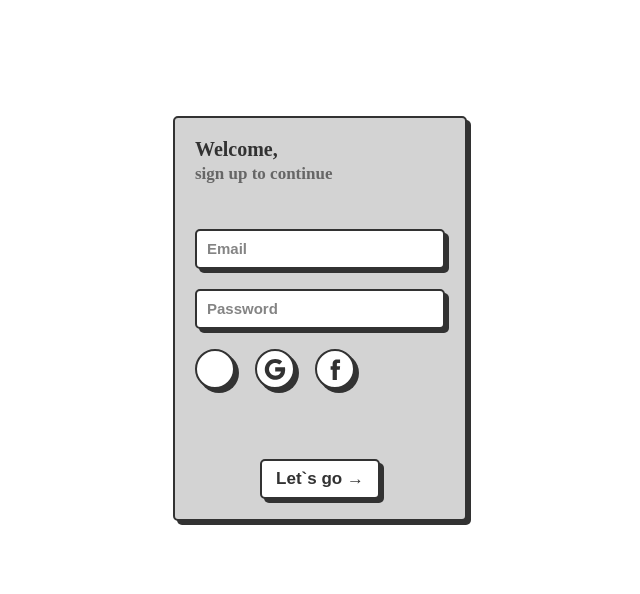
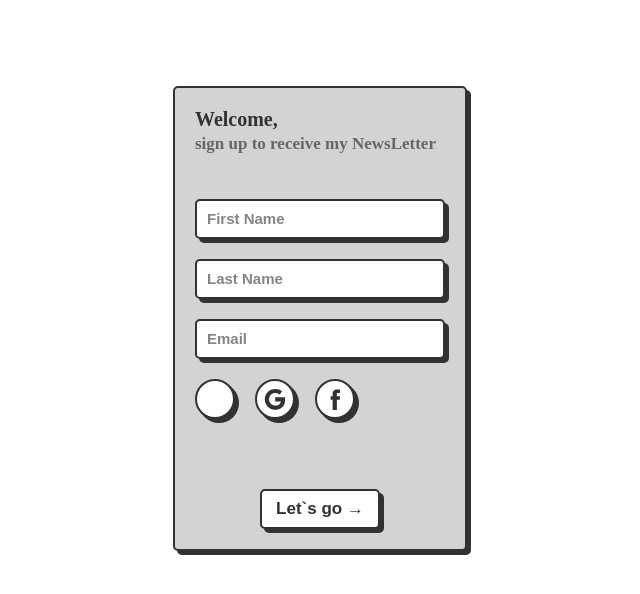
Before and after one commit to kshitizadhikari/NewsLetter-Signup_NodeJS, a website: page signup.html in a window 1280 px wide. Shown: the part 82-676 px from the top of the page, without its empty margins (320-960 px from the left). Drawn offline with Linux system fonts and the light colour scheme.

Commit message:
get user data

```diff
--- a/signup.html
+++ b/signup.html
@@ -14,17 +14,38 @@
     </div>
     <div class="main">
       <div class="formBox">
-        <form class="form">
+        <form class="form" action="/" method="post">
           <div class="title">
-            Welcome,<br /><span>sign up to continue</span>
+            Welcome,<br /><span>sign up to receive my NewsLetter</span>
           </div>
-          <input type="email" placeholder="Email" name="email" class="input" />
           <input
+            type="text"
+            placeholder="First Name"
+            name="firstName"
+            class="input"
+            required
+          />
+          <input
+            type="text"
+            placeholder="Last Name"
+            name="lastName"
+            class="input"
+            required
+          />
+          <input
+            type="email"
+            placeholder="Email"
+            name="email"
+            class="input"
+            required
+          />
+
+          <!-- <input
             type="password"
             placeholder="Password"
             name="password"
             class="input"
-          />
+          /> -->
           <div class="login-with">
             <div class="button-log"></div>
             <div class="button-log">
```
Also changed, not shown: app.js (+9 -0 lines).
